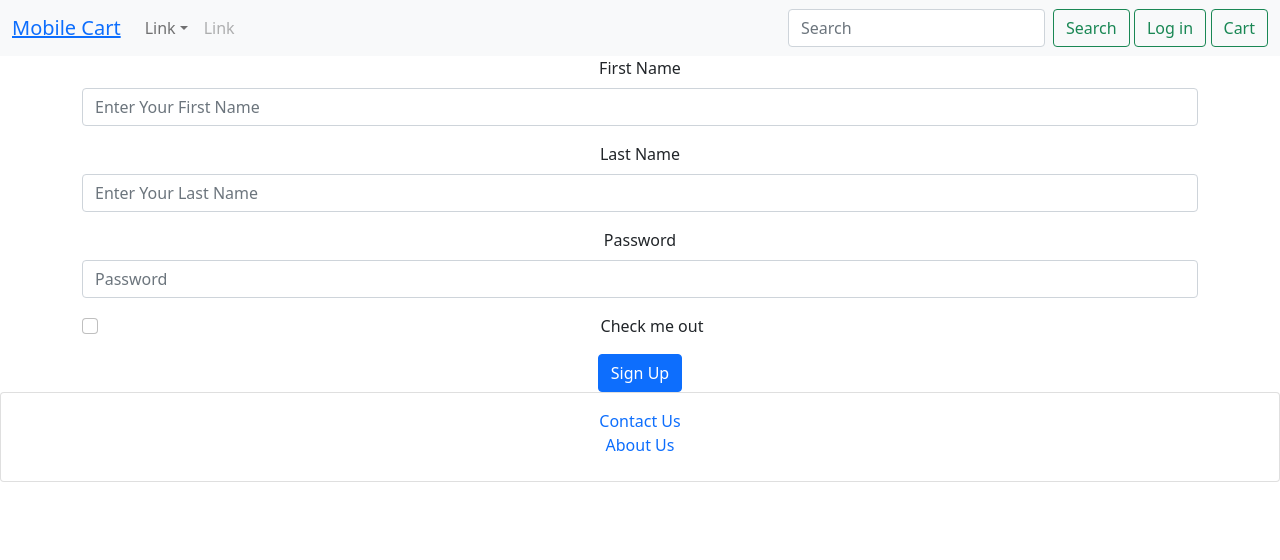
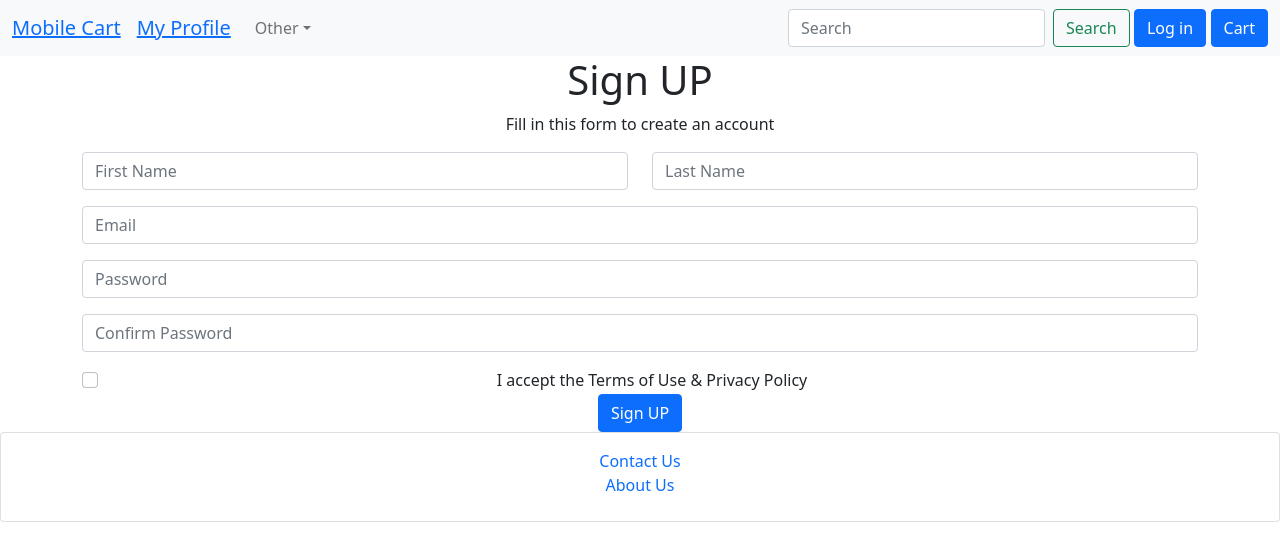
Before and after one commit to chaitali2603/MobileStore, a React (Create React App) app: page /SignUp in a window 1280 px wide. Shown: the top 560 px of the page. Built offline with nearby package versions, Linux system fonts and the light colour scheme.

Commit message:
New Pages

```diff
--- /dev/null
+++ b/src/Component/Home/MyProfile.jsx
@@ -0,0 +1,12 @@
+import React from 'react'
+
+/**
+* @author
+* @function MyProfile
+**/
+
+export const MyProfile = (props) => {
+  return(
+    <div> This is my profile</div>
+   )
+  }
--- a/src/Component/Layout/Header.jsx
+++ b/src/Component/Layout/Header.jsx
@@ -8,7 +8,7 @@ import {
   Button,
 } from "react-bootstrap";
 import { Link } from "react-router-dom";
-import './Header.css';
+import "./Header.css";
 
 function Header() {
   return (
@@ -24,22 +24,19 @@ function Header() {
             style={{ maxHeight: "100px" }}
             navbarScroll
           >
+            <Navbar.Brand href="#">
+              <Link to="/MyProfile">My Profile</Link>
 
+            </Navbar.Brand>
 
-            {/* <Nav.Link href="#action2">About us</Nav.Link> */}
-            <NavDropdown title="Link" id="navbarScrollingDropdown">
-              <NavDropdown.Item href="#action3">Action</NavDropdown.Item>
-              <NavDropdown.Item href="#action4">
-                Another action
-              </NavDropdown.Item>
-              <NavDropdown.Divider />
-              <NavDropdown.Item href="#action5">
-                Something else here
-              </NavDropdown.Item>
+            <NavDropdown title="Other" id="navbarScrollingDropdown">
+              <NavDropdown.Item href="#action4">My Orders</NavDropdown.Item>
+              {/* <NavDropdown.Divider /> */}
+              <NavDropdown.Item href="#action5">Wishlist</NavDropdown.Item>
+              <NavDropdown.Item href="#action6">Coupons</NavDropdown.Item>
+              <NavDropdown.Item href="#action7">Notifications</NavDropdown.Item>
+              <NavDropdown.Item href="#action8">Log Out</NavDropdown.Item>
             </NavDropdown>
-            <Nav.Link href="#" disabled>
-              Link
-            </Nav.Link>
           </Nav>
           <Form className="d-flex">
             <FormControl
@@ -51,11 +48,11 @@ function Header() {
 
             <Button variant="outline-success">Search</Button>
             <Link className="LoginBtn" to={"/Login"}>
-              <Button variant="outline-success">Log in</Button>
+              <Button>Log in</Button>
             </Link>
 
             <Link className="CartBtn" to={"/Cart"}>
-              <Button variant="outline-success">Cart</Button>
+              <Button>Cart</Button>
             </Link>
           </Form>
         </Navbar.Collapse>
--- a/src/Component/Layout/Layout.jsx
+++ b/src/Component/Layout/Layout.jsx
@@ -8,6 +8,8 @@ import { AboutUs } from "./AboutUs";
 import { BrowserRouter, Routes, Route } from "react-router-dom";
 import "./Layout.css";
 import { SignUp } from "../Log in/SignUP";
+import { MyProfile } from "../Home/MyProfile";
+import { ForgotPassword } from "../Log in/ForgotPassword";
 
 
 function Layout() {
@@ -24,7 +26,8 @@ function Layout() {
           <Route path="ContactUs" element={<ContactUs />} />
           <Route path="ContactUs" element={<ContactUs />} />
           <Route path="SignUp" element={<SignUp />} />
-
+          <Route path="MyProfile" element={<MyProfile />} />
+          <Route path="ForgotPassword" element={<ForgotPassword />} />
           {/* <Route path="invoices" element={<Invoices />} /> */}
         </Routes>
         <Footer></Footer>
--- a/src/Component/Layout/Login.jsx
+++ b/src/Component/Layout/Login.jsx
@@ -2,7 +2,6 @@ import { Container, Col, Form, Row, Button } from "react-bootstrap";
 import React, { useState } from "react";
 import { SignUp } from "../Log in/SignUP";
 import { Link } from "react-router-dom";
-
 
 /**
  * @author
@@ -60,20 +59,27 @@ export const Login = (props) => {
                   </Col>
                 </Form.Group>
               </Row>
+              <Col>
+              <Link className="ForgotPassword" to={"/ForgotPassword"}>
+                <span> Forgot Password</span>
+              </Link>
+              </Col>
               <Row>
                 <Col>
-                <Link className="SignUpBtn" to={"/SignUp"}>
-                <Button
-                    type="button"
-                    onClick={onClickLogin}
-                    variant="outline-success">
+                  <Link className="LogInBtn" to={"/SignUp"}>
+                    <Button
+                      type="button"
+                      onClick={onClickLogin}
+                      variant="outline-success"
+                    >
                       Sign Up
-                  </Button>
+                    </Button>
                   </Link>
                   <Button
                     type="button"
                     onClick={onClickLogin}
-                    variant="outline-success">
+                    variant="outline-success"
+                  >
                     Log In
                   </Button>
                 </Col>
--- /dev/null
+++ b/src/Component/Log in/ForgotPassword.jsx
@@ -0,0 +1,16 @@
+import React from 'react'
+
+/**
+* @author
+* @function ForgotPassword
+
+**/
+
+export const ForgotPassword
+ = (props) => {
+  return(
+    <div>This is Forgot Password Page
+
+    </div>
+   )
+  }
--- a/src/Component/Log in/SignUP.jsx
+++ b/src/Component/Log in/SignUP.jsx
@@ -1,5 +1,6 @@
 import React from "react";
-import { Form ,Button, Container} from "react-bootstrap";
+
+import { Form, Button, Container, Row, Col } from "react-bootstrap";
 /**
  * @author
  * @function SignUp
@@ -8,35 +9,44 @@ import { Form ,Button, Container} from "react-bootstrap";
 export const SignUp = (props) => {
   return (
     <>
+
+      <h1>Sign UP</h1>
+      <p>Fill in this form to create an account </p>
       <Container>
         <Form>
-  <Form.Group className="mb-3" controlId="formBasicEmail">
-    <Form.Label>First Name</Form.Label>
-    <Form.Control type="Text" placeholder="Enter Your First Name" />
-    {/* <Form.Text className="text-muted">
-      We'll never share your email with anyone else.
-    </Form.Text> */}
-  </Form.Group>
-  <Form.Group className="mb-3" controlId="formBasicEmail">
-    <Form.Label>Last Name</Form.Label>
-    <Form.Control type="Text" placeholder="Enter Your Last Name" />
-    {/* <Form.Text className="text-muted">
-      We'll never share your email with anyone else.
-    </Form.Text> */}
+          <Row className="mb-3">
+            <Form.Group as={Col} controlId="formGridEmail">
+              <Form.Control type="Fname" placeholder="First Name" />
             </Form.Group>
 
-  <Form.Group className="mb-3" controlId="formBasicPassword">
-    <Form.Label>Password</Form.Label>
-    <Form.Control type="password" placeholder="Password" />
+            <Form.Group as={Col} controlId="formGridPassword">
+              <Form.Control type="Lname" placeholder="Last Name" />
             </Form.Group>
-  <Form.Group className="mb-3" controlId="formBasicCheckbox">
-    <Form.Check type="checkbox" label="Check me out" />
+          </Row>
+
+          <Form.Group className="mb-3" controlId="formGridAddress1">
+            <Form.Control placeholder="Email" />
           </Form.Group>
-  <Button variant="primary" type="submit">
-    Sign Up
+
+          <Form.Group className="mb-3" controlId="formGridAddress2">
+            <Form.Control placeholder="Password" />
+          </Form.Group>
+
+          <Row className="mb-3">
+            <Form.Group as={Col} controlId="formGridCity">
+              <Form.Control placeholder="Confirm Password" />
+            </Form.Group>
+          </Row>
+          <Form.Check type="checkbox" label=" I accept the Terms of Use & Privacy Policy" />
+          <Button align="Left" variant="primary">
+            Sign UP
           </Button>
+
+
         </Form>
       </Container>
     </>
   );
 };
+{
+}
--- a/src/Component/Product/Product.jsx
+++ b/src/Component/Product/Product.jsx
@@ -5,6 +5,7 @@ import { Container, Row, Col, Card, Button } from "react-bootstrap";
  * @author
  * @function Product
  **/
+
 
 export const Product = (props) => {
   return (
```
Also changed, not shown: src/Component/Log in/SignUP.css (added, +10 -0 lines). Lines whose indentation alone changed are shown as unchanged.
